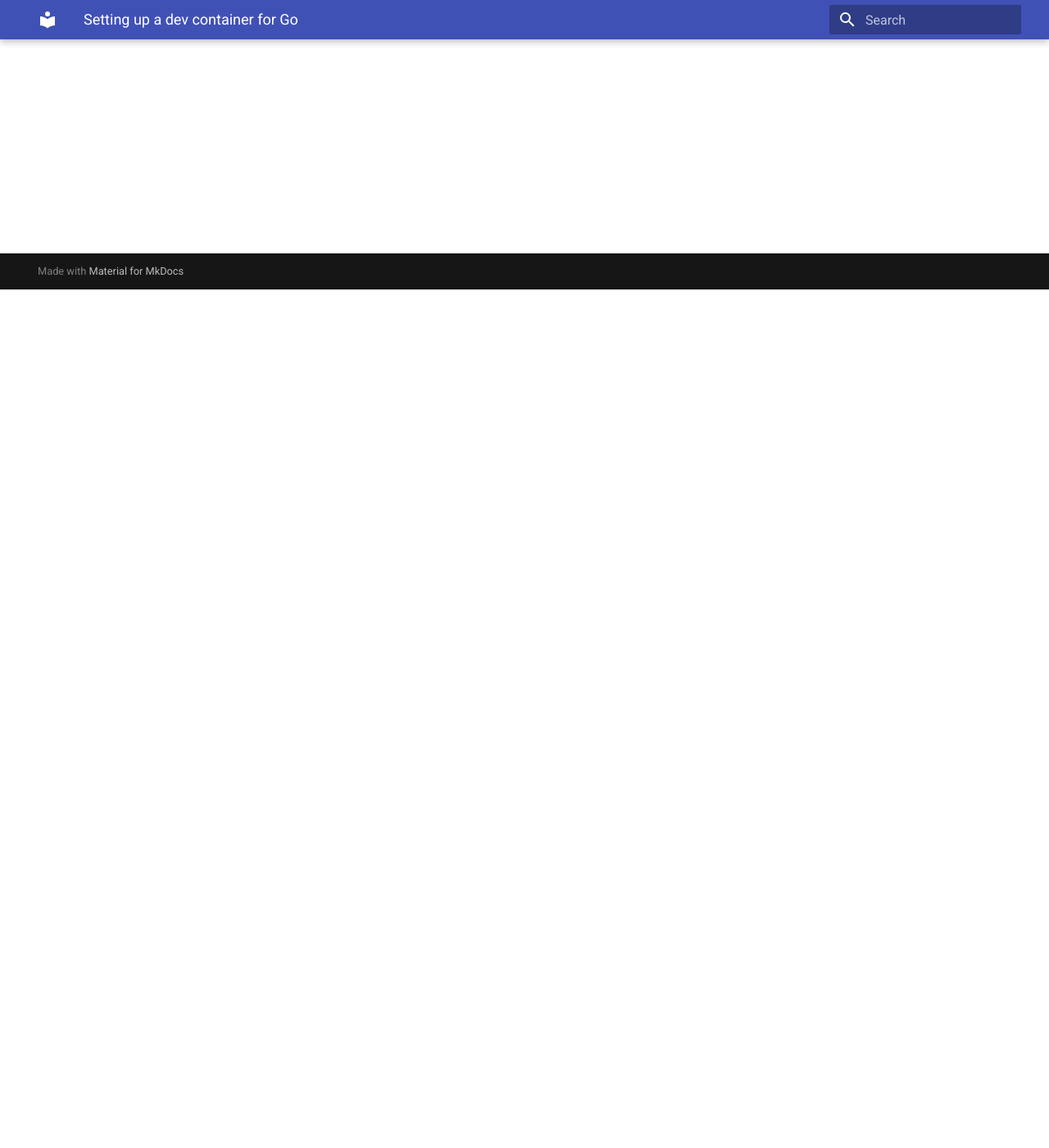
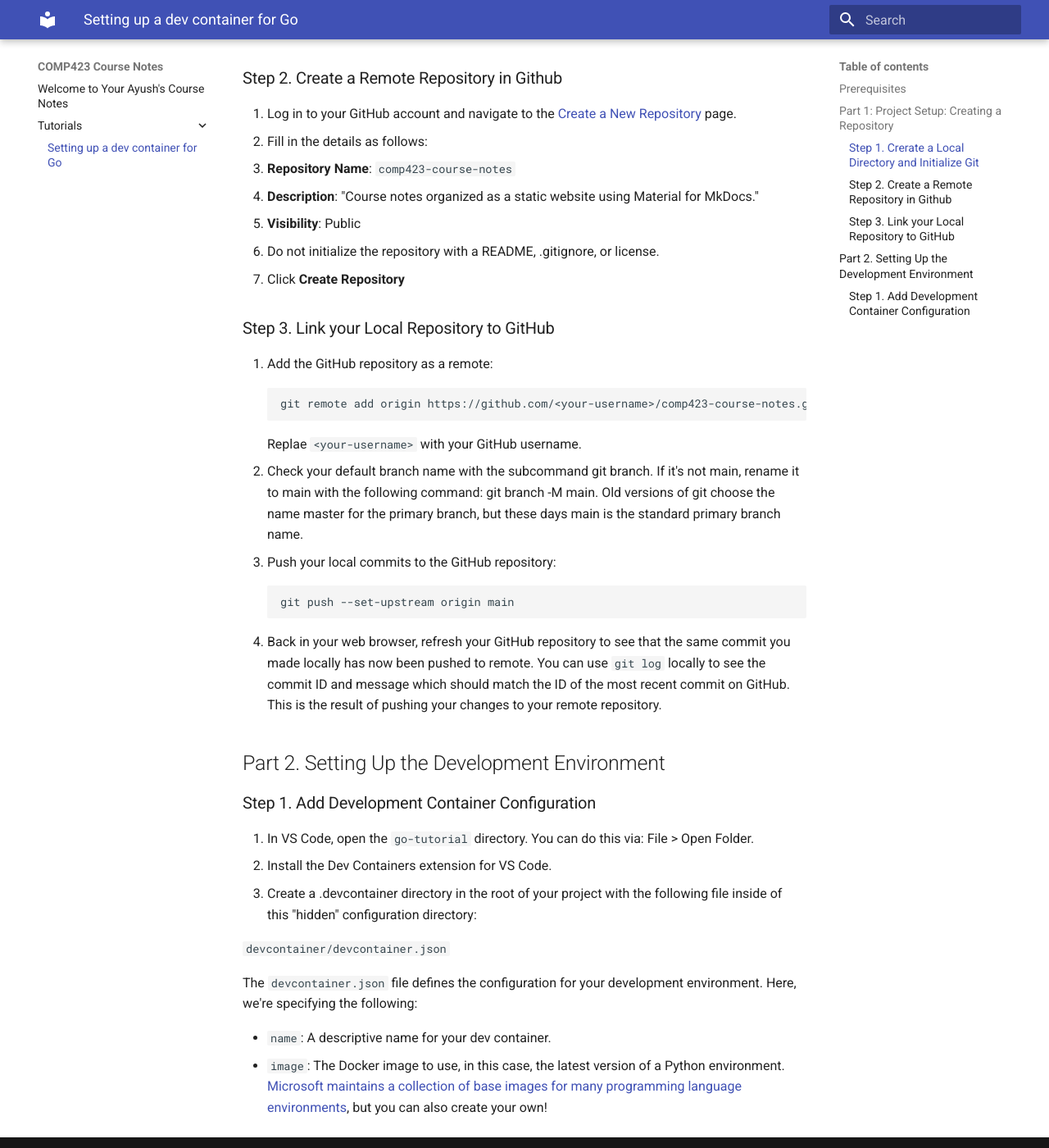
Before and after one commit to avgod07/comp423-course-notes, an MkDocs documentation site: the page built from docs/tutorials/go-setup.md, in a window 1280 px wide and 1400 px high, scrolled down 1047 px. Shown: the whole window at 82% size. Built offline with MkDocs 1.6.1 and Material for MkDocs 9.7.7, drawn with Linux system fonts in a browser that asks for light colours; some of the changed text lies outside the part shown.

Commit message:
Updated the go tutorial section

````diff
--- a/docs/tutorials/go-setup.md
+++ b/docs/tutorials/go-setup.md
@@ -2,3 +2,68 @@
 
 * Primary author: [Ayush Godhani](https://github.com/avgod07)
 * Reviewer: [Prasun Sapkota](https://github.com/psap2)
+
+Hello! In this tutorial we will learn how to set up a dev container for Go. By the end of this tutorial you will have created a Go Development Container in VS Code, making development much easier.
+
+## Prerequisites
+1. A GitHub account: If you don’t have one yet, sign up at [GitHub](https://github.com).
+1. Git installed: [Install Git](https://git-scm.com) if you don’t already have it.
+1. Visual Studio Code (VS Code): Download and install it from [here](https://code.visualstudio.com).
+1. Docker installed: Required to run the dev container. [Get Docker here](https://www.docker.com).
+
+## Part 1: Project Setup: Creating a Repository
+
+### Step 1. Crerate a Local Directory and Initialize Git
+
+1. Open your terminal or command prompt
+1. Create a new directory for your project. (Note: Of course, if you'd like to organize this tutorial somewhere else on your machine, go ahead and change into that parent directory first. By default this will be in your user's home directory.)
+   ```
+   mkdir go-tutorial
+   cd go-tutorial
+   ```
+1. Initialize a new Git repository:
+   ```
+   git init
+   ```
+1. Create a README file
+   ```bash
+   echo "# Setting Up a Project with Go"
+   git add README.md
+   git commit -m "Initial commit with README"
+   ```
+
+### Step 2. Create a Remote Repository in Github
+1. Log in to your GitHub account and navigate to the [Create a New Repository](https://github.com/new) page.
+1. Fill in the details as follows:
+   * **Repository Name**: `comp423-course-notes`
+   * **Description**: "Course notes organized as a static website using Material for MkDocs."
+   * **Visibility**: Public
+1. Do not initialize the repository with a README, .gitignore, or license.
+1. Click **Create Repository**
+
+### Step 3. Link your Local Repository to GitHub
+1. Add the GitHub repository as a remote:
+   ```
+   git remote add origin https://github.com/<your-username>/comp423-course-notes.git
+   ```
+Replae `<your-username>` with your GitHub username.
+1. Check your default branch name with the subcommand git branch. If it's not main, rename it to main with the following command: git branch -M main. Old versions of git choose the name master for the primary branch, but these days main is the standard primary branch name.
+1. Push your local commits to the GitHub repository:
+   ```
+   git push --set-upstream origin main
+   ```
+1. Back in your web browser, refresh your GitHub repository to see that the same commit you made locally has now been pushed to remote. You can use `git log` locally to see the commit ID and message which should match the ID of the most recent commit on GitHub. This is the result of pushing your changes to your remote repository.
+
+## Part 2. Setting Up the Development Environment
+
+### Step 1. Add Development Container Configuration
+1. In VS Code, open the `go-tutorial` directory. You can do this via: File > Open Folder.
+1. Install the Dev Containers extension for VS Code.
+1. Create a .devcontainer directory in the root of your project with the following file inside of this "hidden" configuration directory:
+
+   `devcontainer/devcontainer.json`
+
+   The `devcontainer.json` file defines the configuration for your development environment. Here, we're specifying the following:
+
+   * `name`: A descriptive name for your dev container.
+   * `image`: The Docker image to use, in this case, the latest version of a Python environment. [Microsoft maintains a collection of base images for many programming language environments](https://hub.docker.com/r/microsoft/vscode-devcontainers), but you can also create your own!
````
